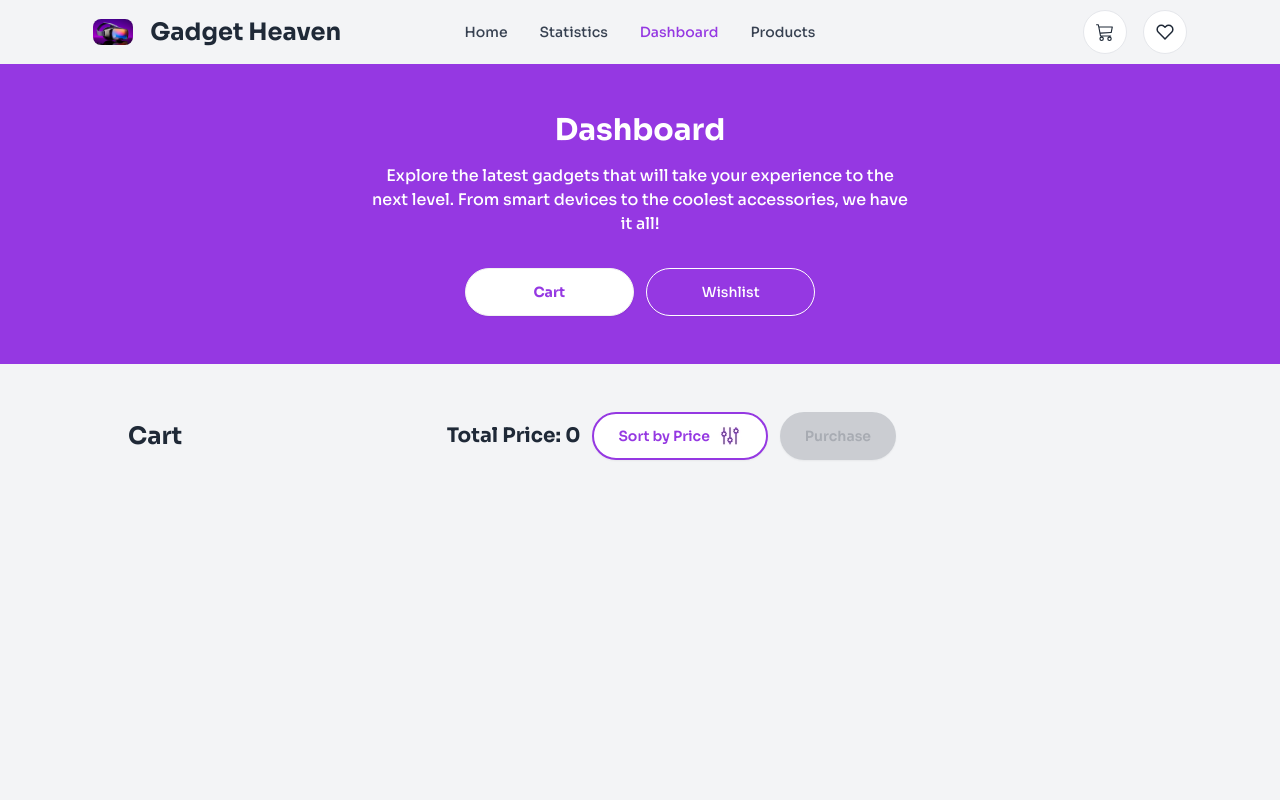
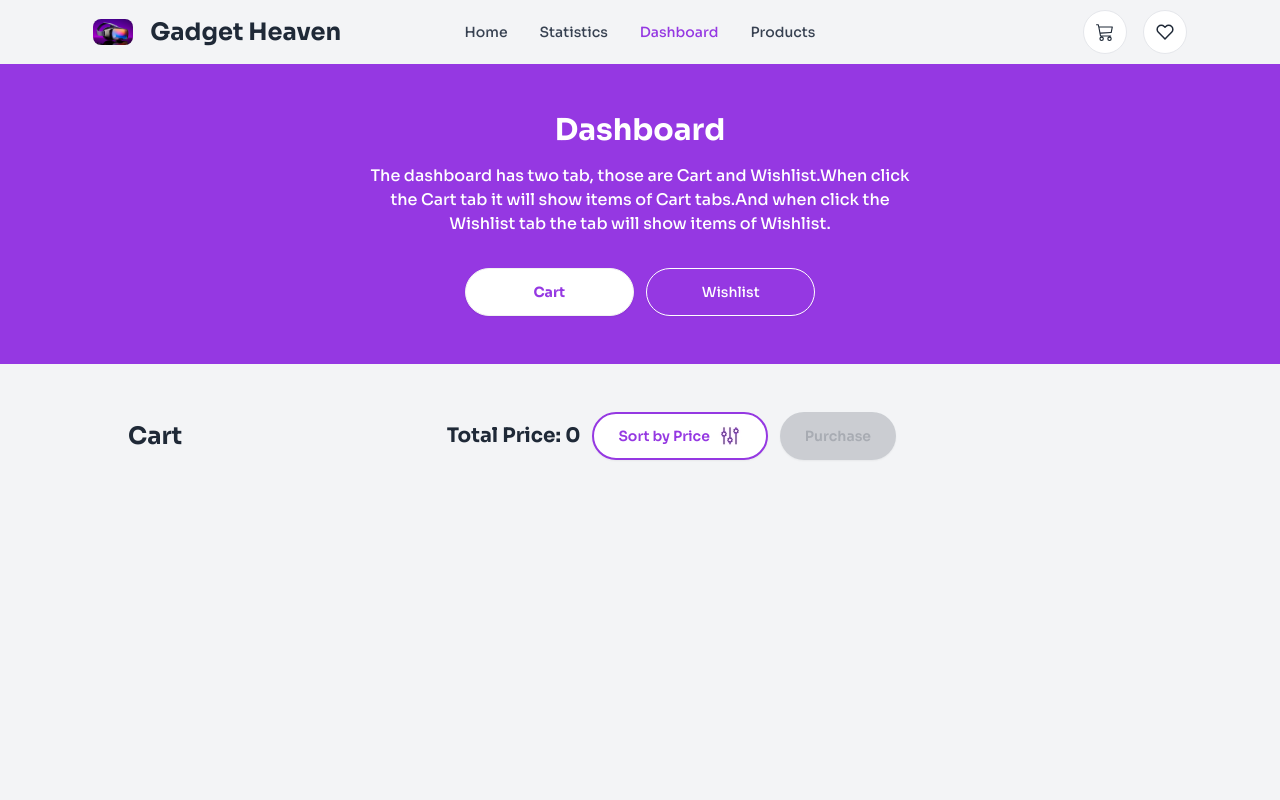
Before and after one commit to ssmahim01/mz-shop, a React (Vite) app: page /dashboard in a window 1280 px wide. Shown: the top 800 px of the page. Built offline with nearby package versions, Linux system fonts and the light colour scheme.

Commit message:
Updated Wishlist component and two pages

```diff
--- a/src/components/WishList.jsx
+++ b/src/components/WishList.jsx
@@ -2,18 +2,21 @@ import PropTypes from "prop-types";
 import { Helmet } from "react-helmet";
 import { RxCrossCircled } from "react-icons/rx";
 import { addCartList, getStoredCart } from "../utilities/localStorageData";
+import { useNavigate } from "react-router-dom";
 
 const WishList = ({ wishlists, handleDeleteWishlist, setCarts, setWishlists }) => {
 
+  const navigate = useNavigate();
+
   const handleCart = (id) => {
-    addCartList(id)
+    addCartList(id);
       const updatedCart =  getStoredCart();
-      localStorage.setItem("cart", JSON.stringify(updatedCart));
       setCarts(updatedCart);
 
-      const deleteItems = wishlists.filter(wishlist => wishlist.product_id != id);
-      setWishlists(deleteItems);
-    localStorage.removeItem("wishlist", JSON.stringify(deleteItems));
+      const updatedItem = wishlists.filter(wishlist => wishlist.product_id != id);
+      setWishlists(updatedItem);
+
+      navigate('/dashboard');
 };
 
   return (
--- a/src/pages/Dashboard.jsx
+++ b/src/pages/Dashboard.jsx
@@ -66,7 +66,7 @@ const Dashboard = () => {
         <div className="flex flex-col justify-center items-center text-center gap-4 lg:px-56 md:px-8">
           <h2 className="text-3xl text-white font-bold">Dashboard</h2>
           <p className="font-medium text-white">
-          Explore the latest gadgets that will take your experience to the next level. From smart devices to the coolest accessories, we have it all!
+          The dashboard has two tab, those are Cart and Wishlist.When click the Cart tab it will show items of Cart tabs.And when click the Wishlist tab the tab will show items of Wishlist.
           </p>
 
           <div className="flex justify-center items-center gap-3 mt-4">
--- a/src/pages/Statistics.jsx
+++ b/src/pages/Statistics.jsx
@@ -12,7 +12,7 @@ const Statistics = () => {
         <div className="flex flex-col justify-center items-center text-center gap-4 lg:px-56 md:px-8">
           <h2 className="text-3xl text-white font-bold">Statistics</h2>
           <p className="font-medium text-white">
-          Explore the latest gadgets that will take your experience to the next level. From smart devices to the coolest accessories, we have it all!
+         In this page, You can view statistics of products information.The page has important information of statistics.This will be a comparison of Product Name and Price.
           </p>
         </div>
       </div>
```
